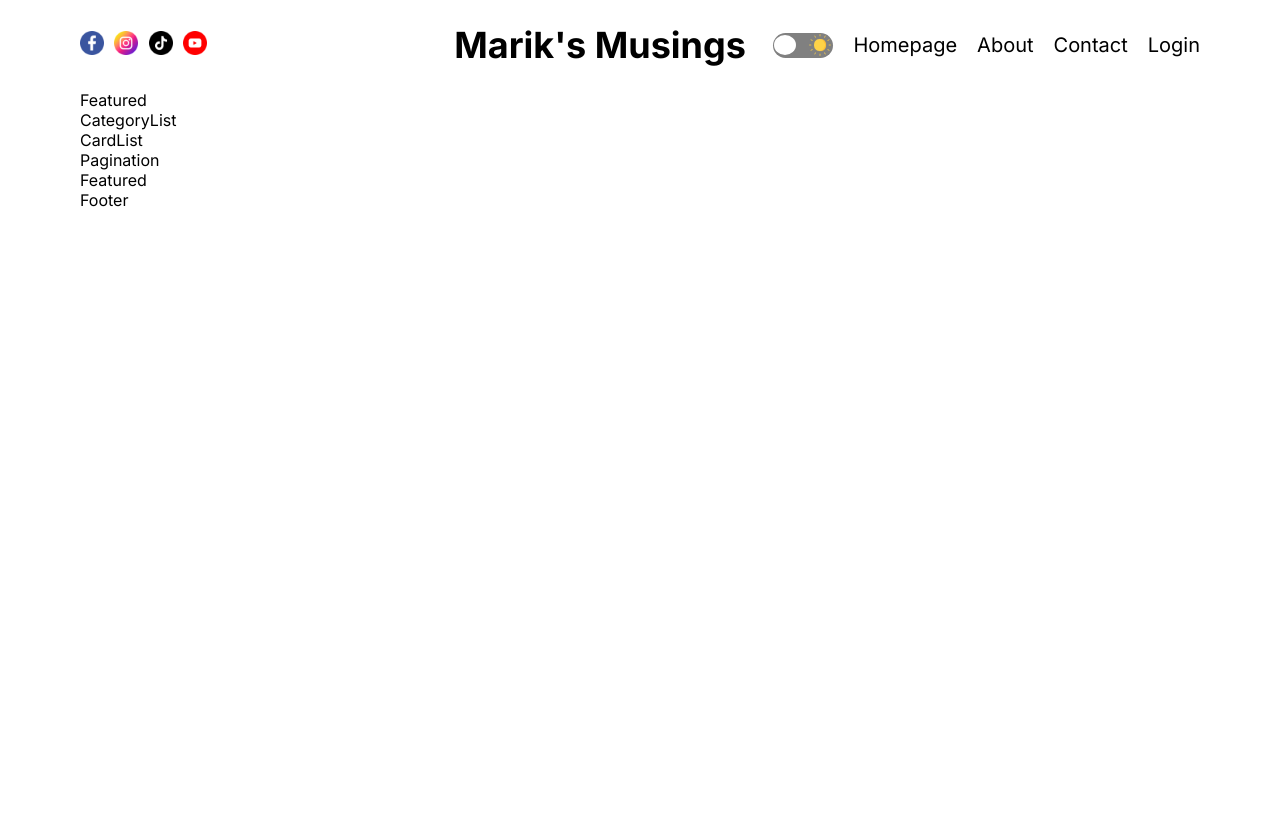
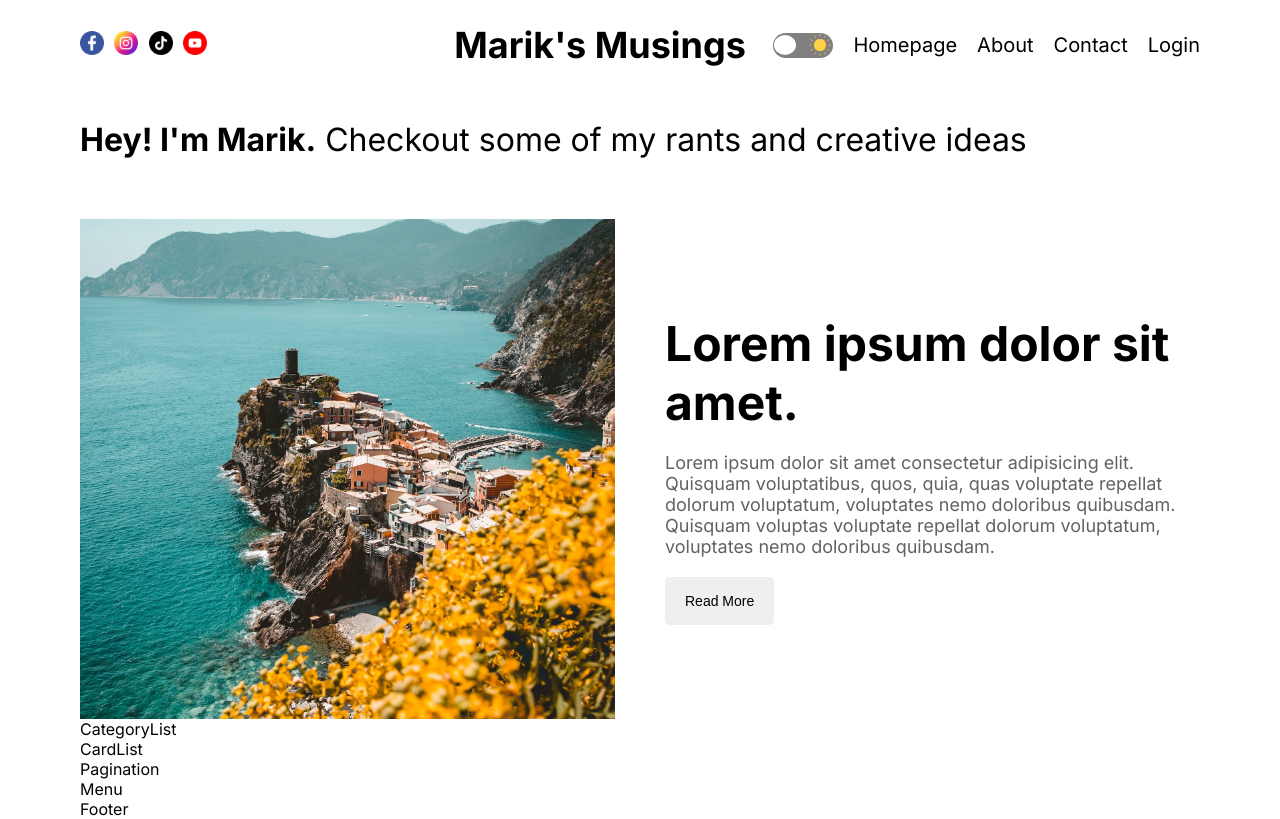
Before and after one commit to d-zucho/blogApp, a Next.js app: page / in a window 1280 px wide. Built offline with nearby package versions, Linux system fonts and the light colour scheme.

Commit message:
start featured section

```diff
--- a/src/app/page.jsx
+++ b/src/app/page.jsx
@@ -4,7 +4,7 @@ import Featured from '@/components/featured/Featured'
 import CategoryList from '@/components/categoryList/CategoryList'
 import CardList from '@/components/cardList/CardList'
 import Pagination from '@/components/pagination/Pagination'
-import Menu from '@/components/featured/Featured'
+import Menu from '@/components/menu/Menu'
 
 export default function Home() {
   return (
--- a/src/components/featured/Featured.jsx
+++ b/src/components/featured/Featured.jsx
@@ -1,7 +1,31 @@
+import Image from 'next/image'
 import styles from './featured.module.css'
 
 const Featured = () => {
-  return <div className={styles.container}>Featured</div>
+  return (
+    <div className={styles.container}>
+      <h1 className={styles.featured_title}>
+        <span className={styles.greeting_name}>Hey! I'm Marik.</span> Checkout
+        some of my rants and creative ideas
+      </h1>
+      <div className={styles.post}>
+        <div className={styles.post__imgContainer}>
+          <Image className={styles.post__image} src='/p1.jpeg' alt='' fill />
+        </div>
+        <div className={styles.post__textContainer}>
+          <h1 className={styles.post__title}>Lorem ipsum dolor sit amet.</h1>
+          <p className={styles.post__desc}>
+            Lorem ipsum dolor sit amet consectetur adipisicing elit. Quisquam
+            voluptatibus, quos, quia, quas voluptate repellat dolorum
+            voluptatum, voluptates nemo doloribus quibusdam. Quisquam voluptas
+            voluptate repellat dolorum voluptatum, voluptates nemo doloribus
+            quibusdam.
+          </p>
+          <button className={styles.post__button}>Read More</button>
+        </div>
+      </div>
+    </div>
+  )
 }
 
 export default Featured
--- a/src/components/featured/featured.module.css
+++ b/src/components/featured/featured.module.css
@@ -0,0 +1,59 @@
+.container {
+  margin-top: 30px;
+}
+
+.featured_title {
+  font-weight: normal;
+}
+
+.greeting_name {
+  font-weight: bold;
+}
+
+.post {
+  margin-top: 60px;
+  display: flex;
+  align-items: center;
+  gap: 50px;
+}
+
+.post__imgContainer {
+  flex: 1;
+  height: 500px;
+  position: relative;
+  gap: 20px;
+}
+
+.post__image {
+  object-fit: cover;
+}
+
+.post__textContainer {
+  flex: 1;
+  /* position: relative; */
+  display: flex;
+  flex-direction: column;
+
+  gap: 20px;
+}
+
+.post__title {
+  font-size: 3rem;
+}
+
+.post__desc {
+  font-size: 18px;
+  color: var(--softTextColor);
+}
+
+.post__button {
+  padding: 16px 20px;
+  border: none;
+  border-radius: 5px;
+  width: max-content;
+  font-size: 14px;
+}
+
+/* .post__button:hover {
+  background: opacity(0.9);
+} */
```
